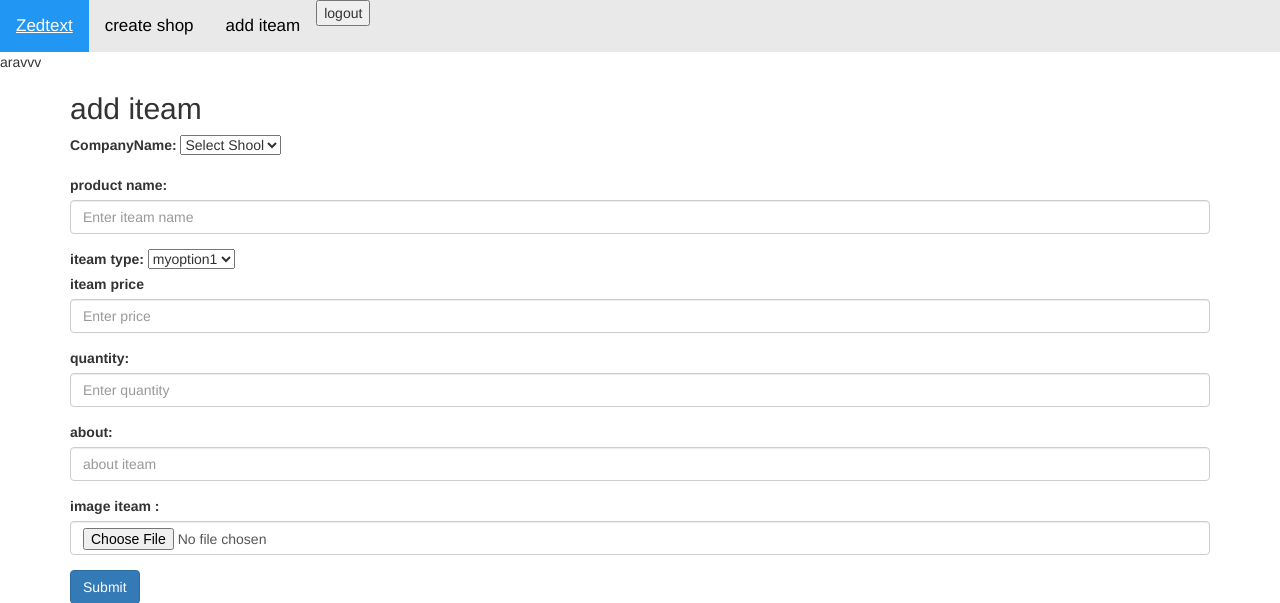
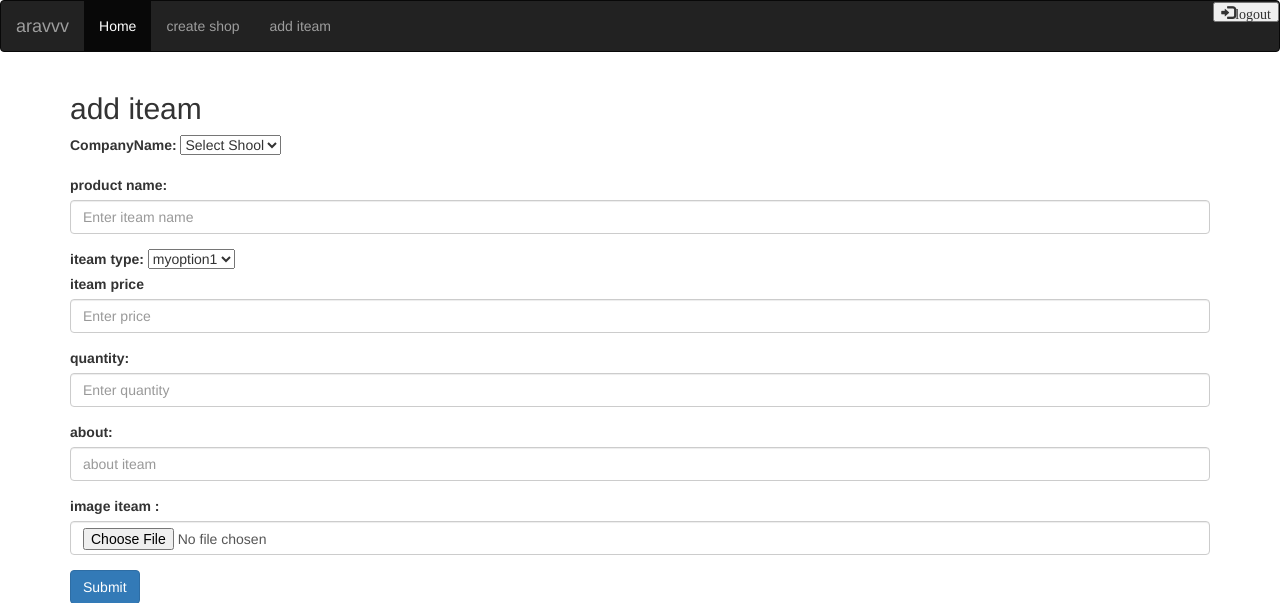
Before and after one commit to aravinthan97/e-commerce, a PHP site: page /additeam.php in a window 1280 px wide. Shown: the top 603 px of the page. Run offline with PHP 8.4, Linux system fonts and the light colour scheme; a user stored in the database is signed in; data comes from the database, SQL or seed files in the repository; data that the repository does not hold is empty.

Commit message:
adminNew look
new look

```diff
--- a/includes/admin_nav.php
+++ b/includes/admin_nav.php
@@ -5,8 +5,26 @@ session_start();
 <html>
   <body>
     <?php
+  $name=  $_SESSION['AdminName'];
     if (isset($_SESSION['AdminID'])) {
-      echo '  <div class="topnav">
+      echo '<nav class="navbar navbar-inverse">
+  <div class="container-fluid">
+    <div class="navbar-header">
+      <a class="navbar-brand" href="adminindex.php">'.$name.'</a>
+    </div>
+    <ul class="nav navbar-nav">
+      <li class="active"><a href="adminindex.php">Home</a></li>
+      <li><a href="create_shop.php">create shop</a></li>
+        <li><a href="additeam.php">add iteam</a></li>
+    </ul>
+    <ul class="nav navbar-nav navbar-right">
+    <form action="includes\logout_int.php" method="post">
+      <button type="submit" class="glyphicon glyphicon-log-in" name="logout">logout</button>
+    </form>
+    </ul>
+  </div>
+</nav>';
+/*      echo '  <div class="topnav">
         <a class="active1" href="adminindex.php">Zedtext</a>
         <a href="create_shop.php">create shop</a>
         <a href="additeam.php">add iteam</a>
@@ -15,7 +33,7 @@ session_start();
         </form>
         </div>
       </div>';
-      echo $_SESSION['AdminName'];
+      echo $_SESSION['AdminName']; */
     }
 
     ?>
```
Also changed, not shown: adminindex.php (+6 -12 lines).
